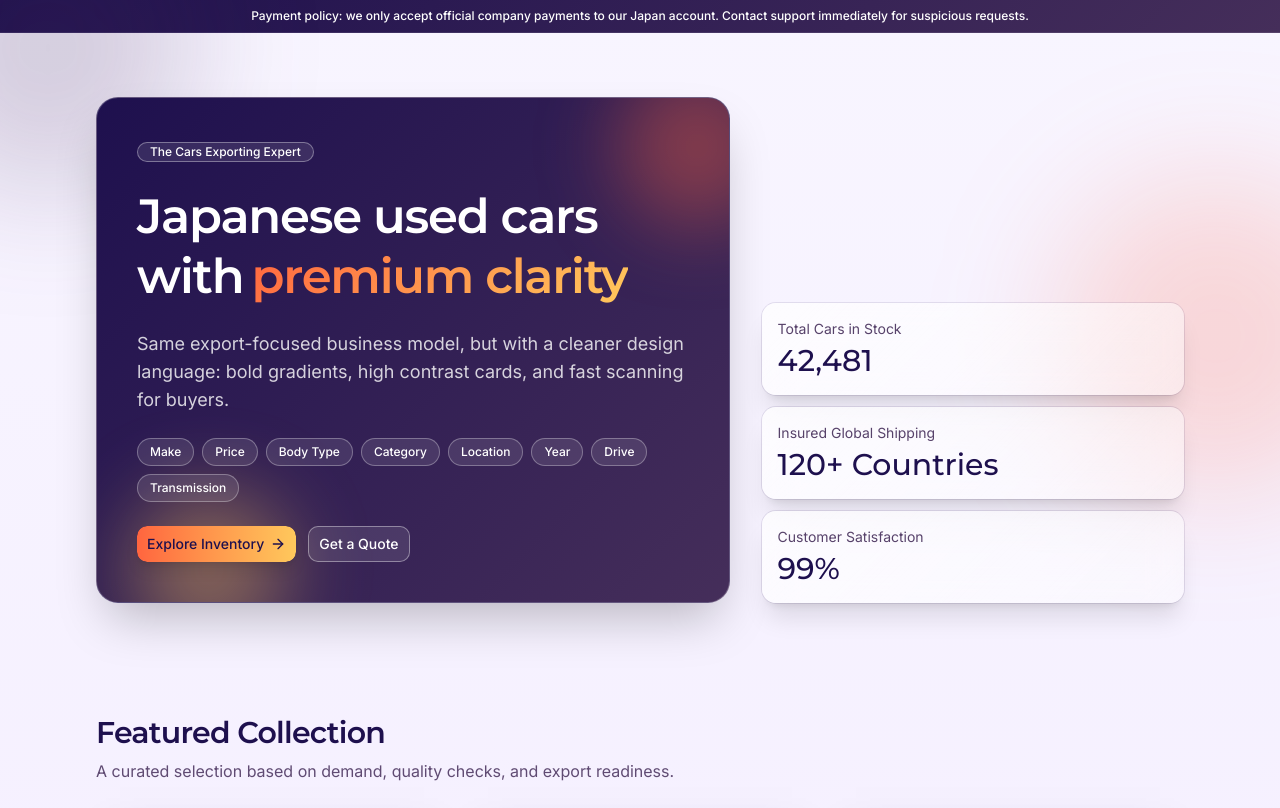
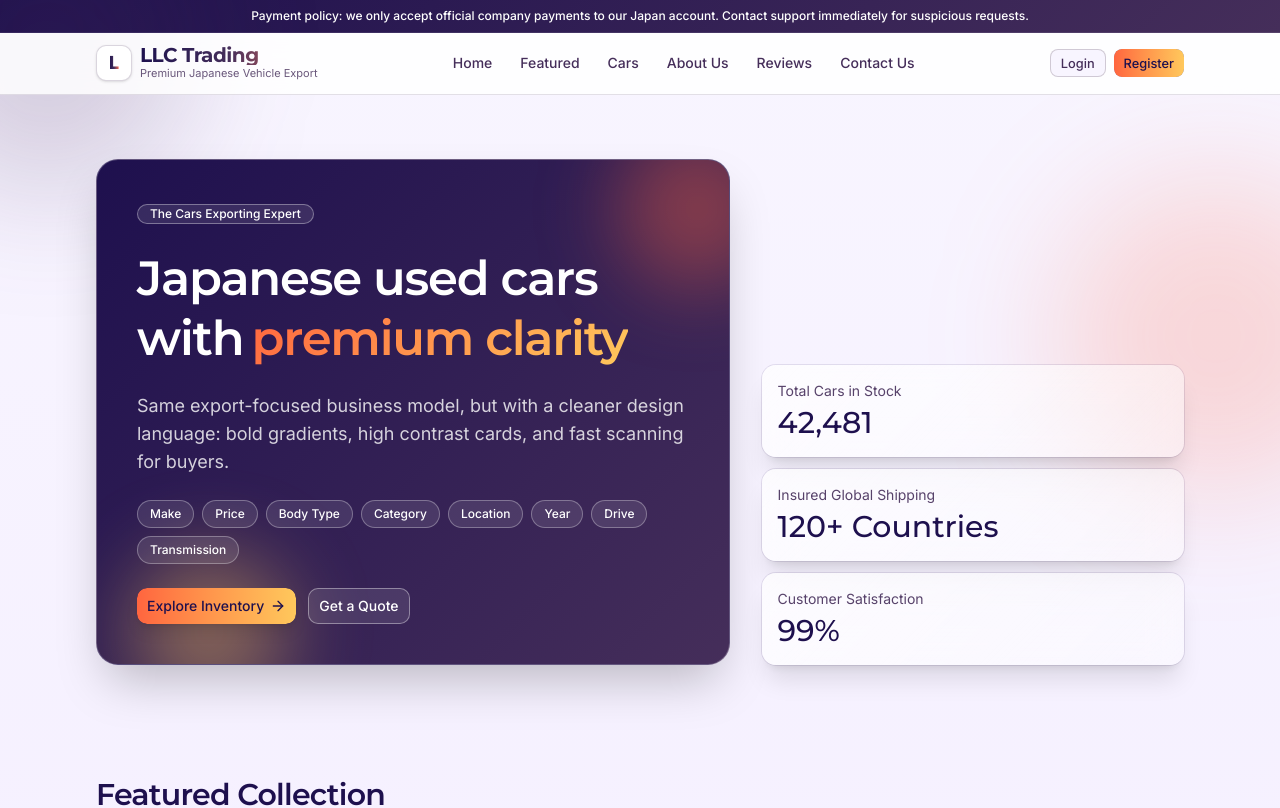
Before and after one commit to Afaqahmad1122/llc-tradding, a Next.js app in the folder frontend/: page / in a window 1280 px wide. Shown: the top 808 px of the page. Built offline with nearby package versions, Linux system fonts and the light colour scheme.

Commit message:
added pages and responsiveness

```diff
--- a/frontend/app/page.tsx
+++ b/frontend/app/page.tsx
@@ -18,6 +18,7 @@ import {
   TrustFeatures,
   VehicleGrid,
 } from "@/components/landing/home-sections";
+import { SiteNavbar } from "@/components/landing/site-navbar";
 
 export default function Home() {
   return (
@@ -25,9 +26,11 @@ export default function Home() {
       <div className="pointer-events-none absolute -left-24 -top-24 h-72 w-72 rounded-full bg-[#452E5A]/20 blur-3xl" />
       <div className="pointer-events-none absolute -right-24 top-44 h-80 w-80 rounded-full bg-[#FF653F]/20 blur-3xl" />
       <NoticeBar text={noticeText} />
+      <SiteNavbar />
       <main className="relative z-10 pb-6">
         <HeroSection filters={heroFilters} stats={stats} />
         <SectionBlock
+          id="featured"
           title="Featured Collection"
           description="A curated selection based on demand, quality checks, and export readiness."
         >
@@ -47,12 +50,14 @@ export default function Home() {
           <VehicleGrid vehicles={latestVehicles} />
         </SectionBlock>
         <SectionBlock
+          id="about"
           title="Why Buyers Work With Us"
           description="Same business purpose as the reference platform, but intentionally redesigned with reusable blocks."
         >
           <TrustFeatures />
         </SectionBlock>
         <SectionBlock
+          id="reviews"
           title="Customer Reviews"
           description="Feedback from importers who received vehicles in line with listing and expectation."
         >
--- /dev/null
+++ b/frontend/components/landing/site-navbar.tsx
@@ -0,0 +1,100 @@
+import Link from "next/link";
+import { Menu } from "lucide-react";
+
+import { Button } from "@/components/ui/button";
+
+const navItems = [
+  { label: "Home", href: "/" },
+  { label: "Featured", href: "#featured" },
+  { label: "Cars", href: "#inventory" },
+  { label: "About Us", href: "#about" },
+  { label: "Reviews", href: "#reviews" },
+  { label: "Contact Us", href: "#contact" },
+];
+
+export function SiteNavbar() {
+  return (
+    <header className="sticky top-0 z-40 border-b border-[#452E5A]/15 bg-white/85 backdrop-blur-xl">
+      <div className="mx-auto flex w-full max-w-6xl items-center justify-between gap-3 px-4 py-3 sm:px-6 lg:px-8">
+        <Link href="/" className="group flex min-w-0 items-center gap-2">
+          <div className="flex size-9 items-center justify-center rounded-lg border border-[#452E5A]/20 bg-white shadow-sm">
+            <span className="bg-linear-to-r from-[#1E104E] via-[#452E5A] to-[#FF653F] bg-clip-text text-lg font-extrabold text-transparent">
+              L
+            </span>
+          </div>
+          <div className="min-w-0">
+            <p className="truncate font-heading text-lg leading-none font-bold tracking-tight bg-linear-to-r from-[#1E104E] via-[#452E5A] to-[#FF653F] bg-clip-text text-transparent sm:text-xl">
+              LLC Trading
+            </p>
+            <p className="hidden truncate text-[11px] text-[#452E5A]/80 sm:block">
+              Premium Japanese Vehicle Export
+            </p>
+          </div>
+        </Link>
+
+        <nav className="hidden items-center gap-1 lg:flex">
+          {navItems.map((item) => (
+            <Link
+              key={item.label}
+              href={item.href}
+              className="rounded-md px-3 py-2 text-sm font-medium text-[#452E5A] transition-colors hover:bg-[#452E5A]/8 hover:text-[#1E104E]"
+            >
+              {item.label}
+            </Link>
+          ))}
+        </nav>
+
+        <div className="hidden items-center gap-2 lg:flex">
+          <Button
+            variant="outline"
+            size="sm"
+            className="border-[#452E5A]/25 text-[#452E5A] hover:bg-[#452E5A]/8"
+          >
+            Login
+          </Button>
+          <Button
+            size="sm"
+            className="border-0 bg-linear-to-r from-[#FF653F] to-[#FFC85C] text-[#1E104E] hover:opacity-90"
+          >
+            Register
+          </Button>
+        </div>
+
+        <details className="relative lg:hidden">
+          <summary className="flex list-none cursor-pointer items-center gap-2 rounded-md border border-[#452E5A]/20 px-3 py-2 text-sm font-medium text-[#452E5A] transition-colors hover:bg-[#452E5A]/8 [&::-webkit-details-marker]:hidden">
+            <Menu className="size-4" />
+            Menu
+          </summary>
+          <div className="absolute right-0 mt-2 w-64 overflow-hidden rounded-xl border border-[#452E5A]/15 bg-white p-2 shadow-xl">
+            <nav className="flex flex-col">
+              {navItems.map((item) => (
+                <Link
+                  key={item.label}
+                  href={item.href}
+                  className="rounded-md px-3 py-2 text-sm font-medium text-[#452E5A] hover:bg-[#452E5A]/8"
+                >
+                  {item.label}
+                </Link>
+              ))}
+            </nav>
+            <div className="mt-2 flex gap-2 border-t border-[#452E5A]/10 pt-2">
+              <Button
+                variant="outline"
+                size="sm"
+                className="flex-1 border-[#452E5A]/25 text-[#452E5A] hover:bg-[#452E5A]/8"
+              >
+                Login
+              </Button>
+              <Button
+                size="sm"
+                className="flex-1 border-0 bg-linear-to-r from-[#FF653F] to-[#FFC85C] text-[#1E104E] hover:opacity-90"
+              >
+                Register
+              </Button>
+            </div>
+          </div>
+        </details>
+      </div>
+    </header>
+  );
+}
```
